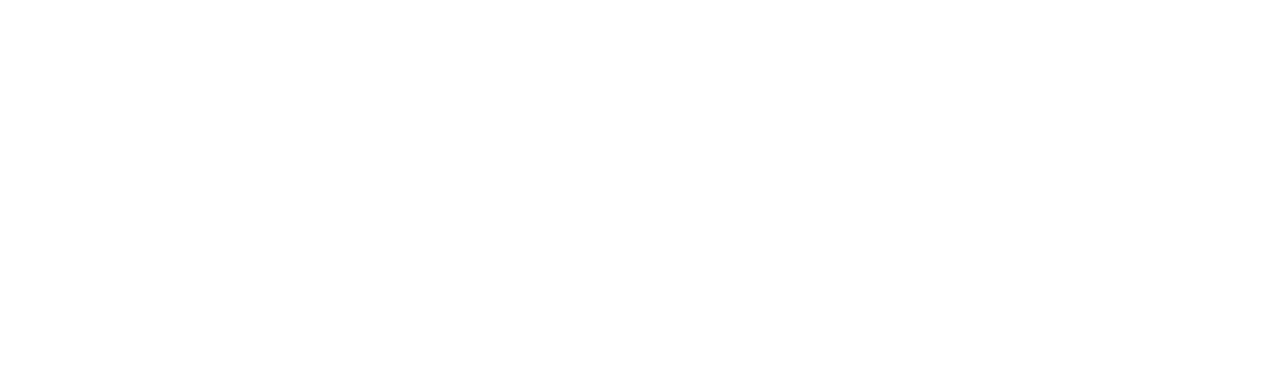
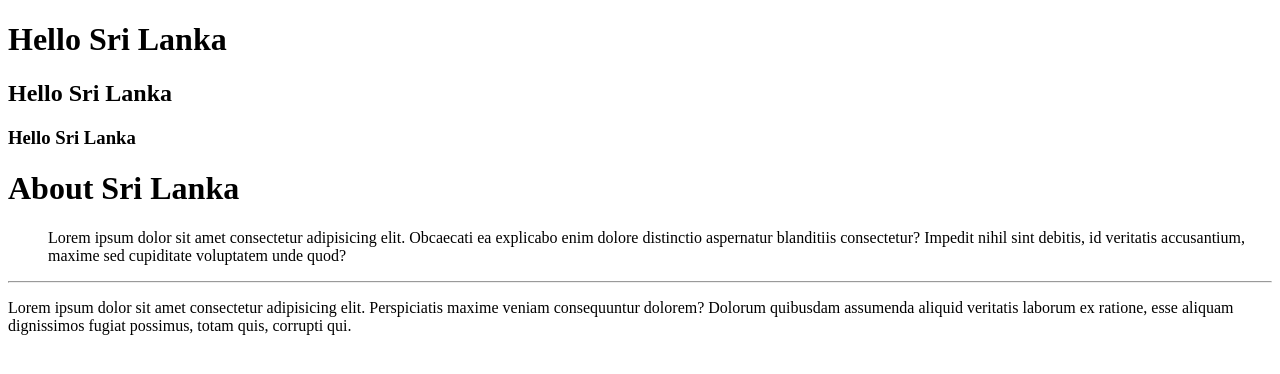
Before and after one commit to isuru-prabohoth/IT-Day-02, a plain HTML site: page index.html in a window 1280 px wide. Drawn offline with Linux system fonts and the light colour scheme.

Commit message:
First Commit

```diff
--- a/index.html
+++ b/index.html
@@ -1,7 +1,25 @@
 <!DOCTYPE html>
 <html lang="en">
+<head>
+    <meta charset="UTF-8">
+    <meta name="viewport" content="width=device-width, initial-scale=1.0">
+    <title>Document</title>
+</head>
+<body>
+    <h1>Hello Sri Lanka</h1>
+    <h2>Hello Sri Lanka</h2>
+    <h3>Hello Sri Lanka</h3>
 
+    <div>
+        <dl>
+            <dt><h1>About Sri Lanka</h1></dt>
+            <dd>Lorem ipsum dolor sit amet consectetur adipisicing elit. Obcaecati ea explicabo enim dolore distinctio aspernatur blanditiis consectetur? Impedit nihil sint debitis, id veritatis accusantium, maxime sed cupiditate voluptatem unde quod?</dd>
+        </dl>
+    </div>
 
-
-
+    <hr>
+    <p>Lorem ipsum dolor sit amet consectetur adipisicing elit. Perspiciatis
+       maxime veniam consequuntur dolorem? Dolorum quibusdam assumenda aliquid
+       veritatis laborum ex ratione, esse aliquam dignissimos fugiat possimus, totam quis, corrupti qui.</p>
+</body>
 </html>
```
